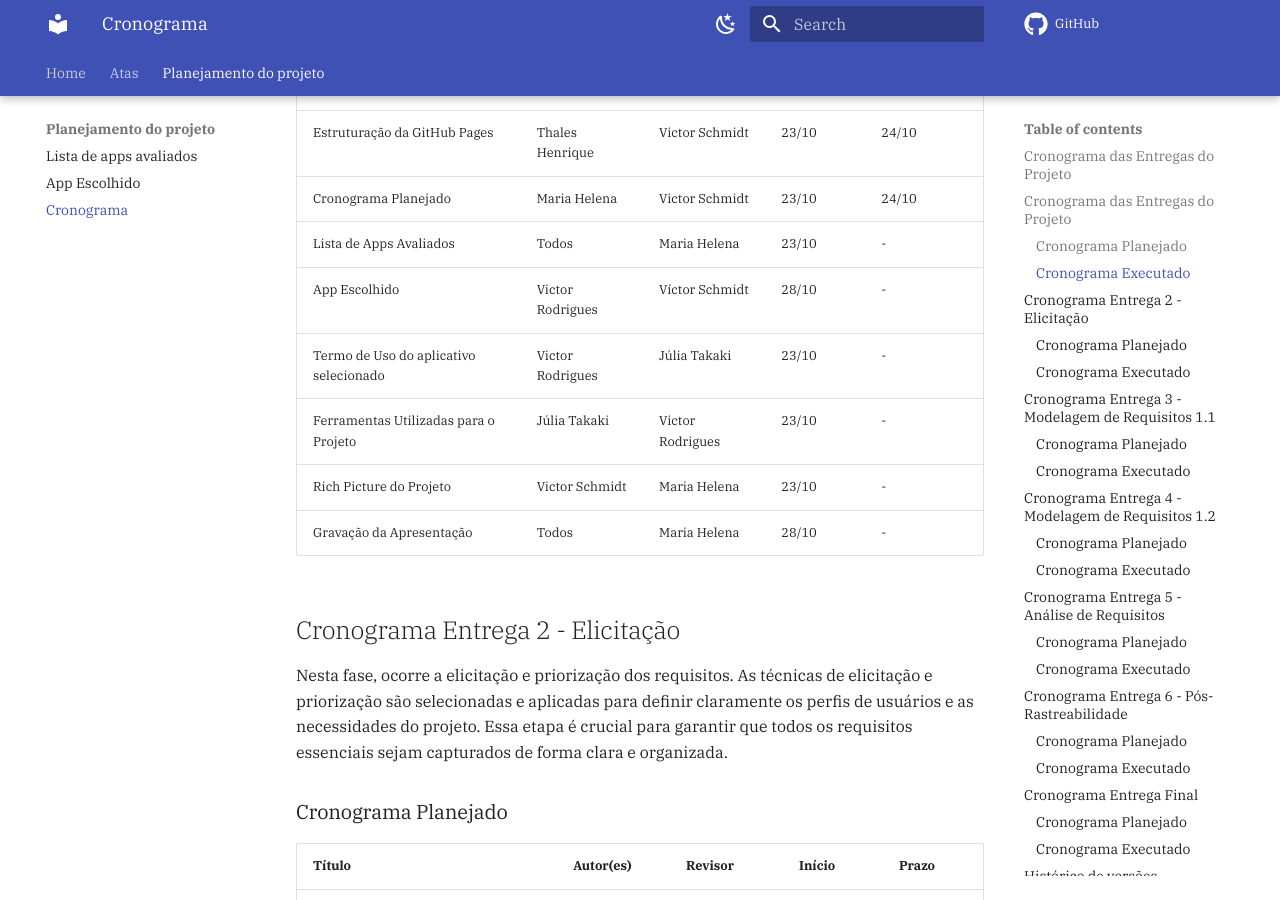
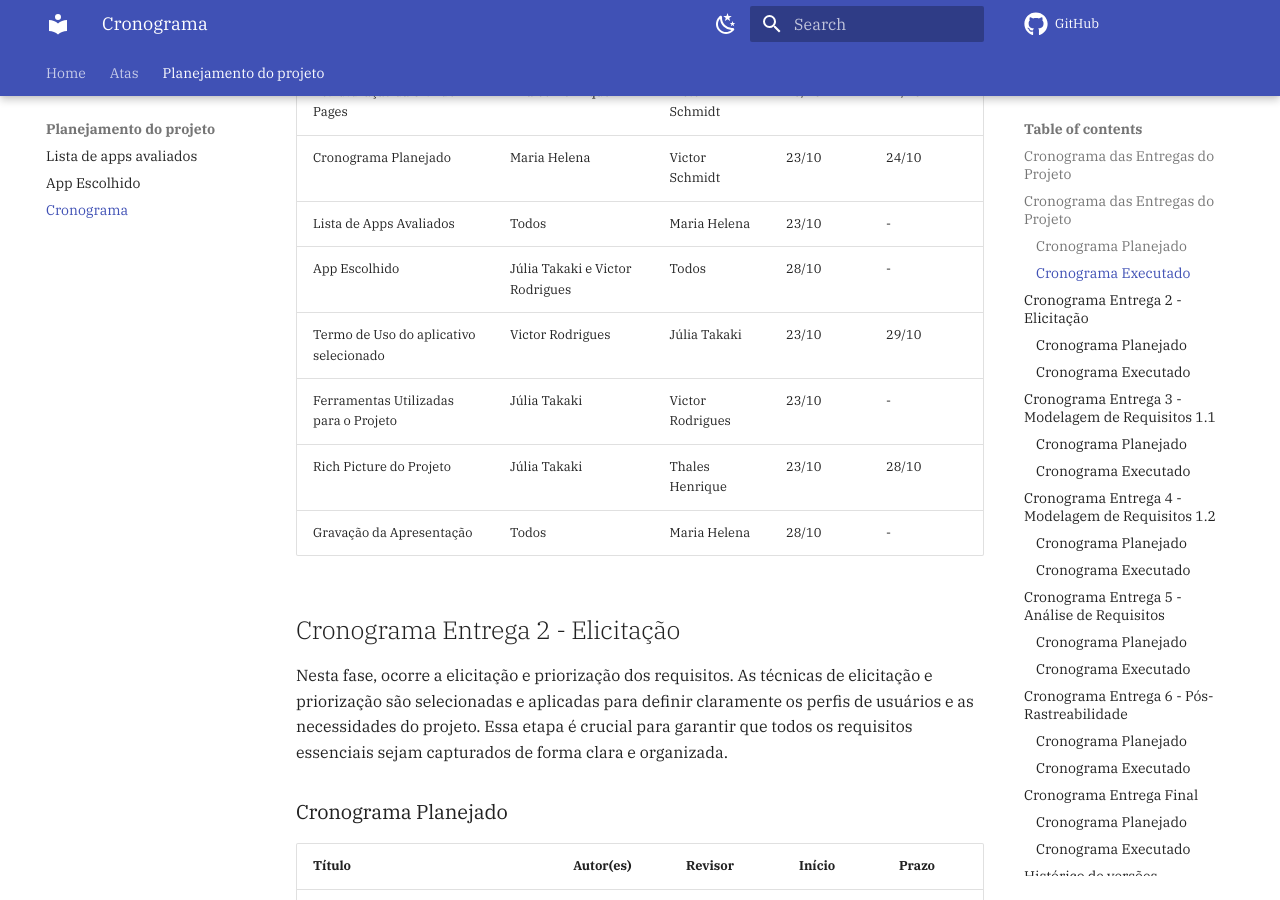
Before and after one commit to Requisitos-de-Software/2024.2-Grupo05, an MkDocs documentation site: the page built from docs/Planejamento-do-projeto/cronograma.md, in a window 1280 px wide and 900 px high, scrolled down 2261 px. Built offline with MkDocs 1.6.1 and Material for MkDocs 9.7.7, drawn with Linux system fonts in a browser that asks for light colours; comment, search, counter and statistics services are not loaded.

```diff
--- a/docs/Planejamento-do-projeto/cronograma.md
+++ b/docs/Planejamento-do-projeto/cronograma.md
@@ -198,8 +198,8 @@ A primeira entrega foca no planejamento do projeto. Isso inclui a definição da
     </tr>
     <tr>
       <td>App Escolhido</td>
-      <td>Victor Rodrigues</td>
-      <td>Víctor Schmidt</td>
+      <td>Júlia Takaki e Victor Rodrigues</td>
+      <td>Todos</td>
       <td>28/10</td>
       <td>-</td>
     </tr>
@@ -208,7 +208,7 @@ A primeira entrega foca no planejamento do projeto. Isso inclui a definição da
       <td>Victor Rodrigues</td>
       <td>Júlia Takaki</td>
       <td>23/10</td>
-      <td>-</td>
+      <td>29/10</td>
     </tr>
     <tr>
       <td>Ferramentas Utilizadas para o Projeto</td>
@@ -219,10 +219,10 @@ A primeira entrega foca no planejamento do projeto. Isso inclui a definição da
     </tr>
     <tr>
       <td>Rich Picture do Projeto</td>
-      <td>Victor Schmidt</td>
-      <td>Maria Helena</td>
+      <td>Júlia Takaki</td>
+      <td>Thales Henrique</td>
       <td>23/10</td>
-      <td>-</td>
+      <td>28/10</td>
     </tr>
     <tr>
       <td>Gravação da Apresentação</td>
```
Also changed, not shown: docs/Planejamento-do-projeto/ferramentas.md (added, +79 -0 lines), docs/index.md (+1 -1 lines).
